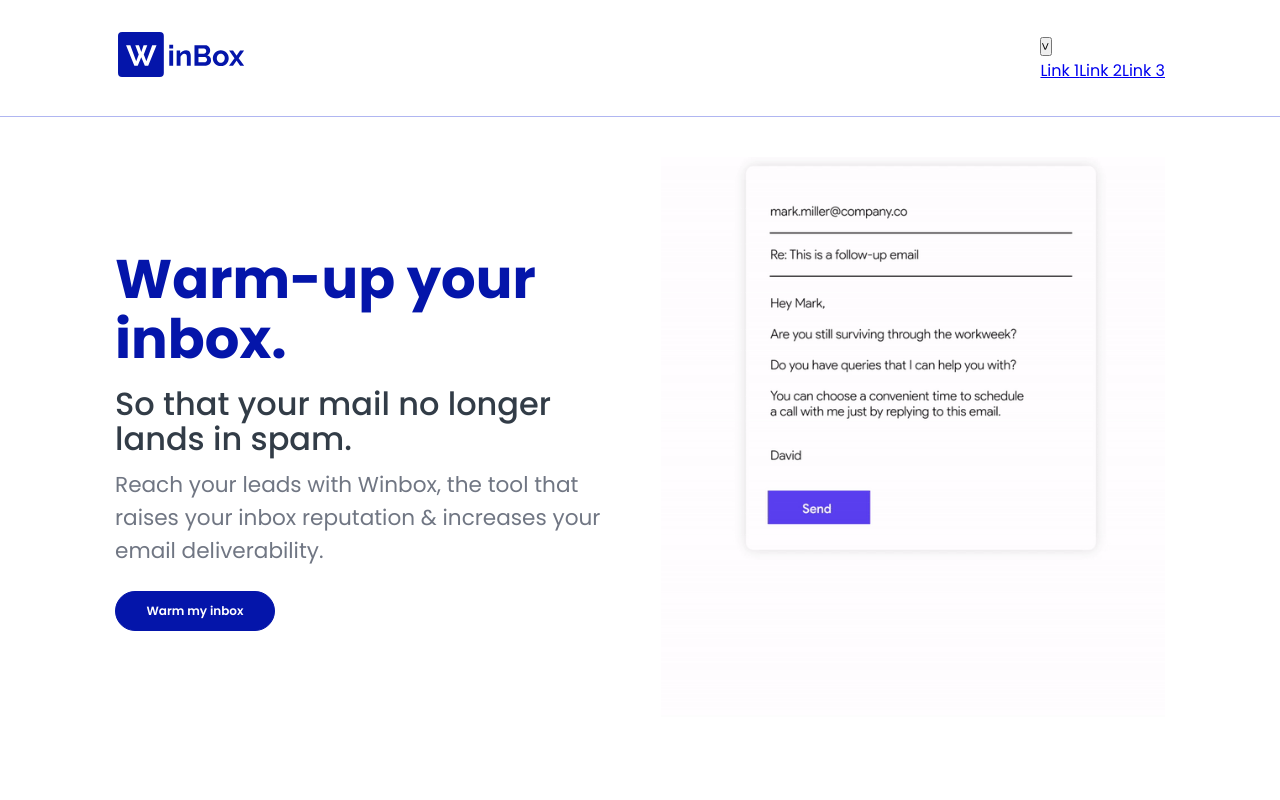
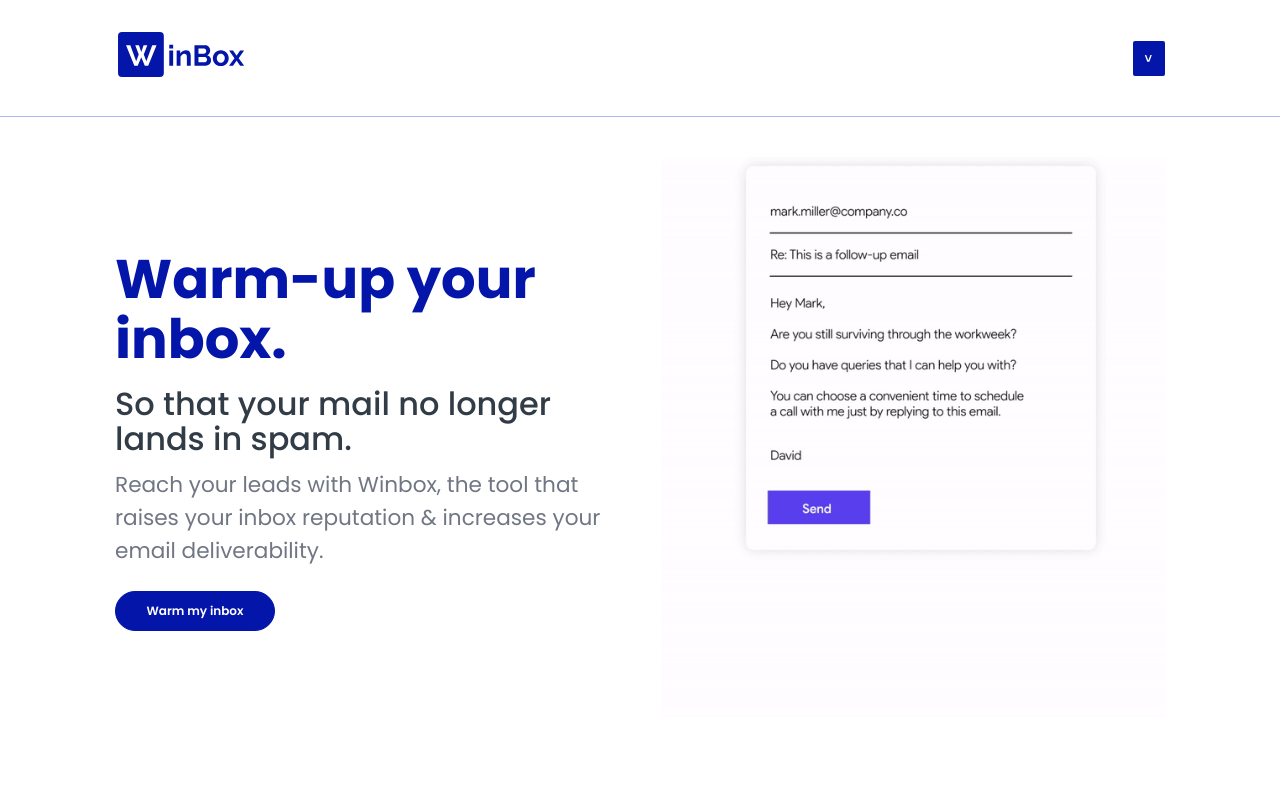
Before and after one commit to Mr-Nayra/WinboxHomepage, a React (Create React App) app: page /home in a window 1280 px wide. Shown: the top 800 px of the page. Built offline with nearby package versions, Linux system fonts and the light colour scheme.

Commit message:
Mobile responsove 9

```diff
--- a/src/components/Elements/Header/Header.js
+++ b/src/components/Elements/Header/Header.js
@@ -4,12 +4,19 @@
 import BlueButton from "../../UI/BlueButton/Button";
 import { Container } from "../../UI/Card/Card";
 import { Link } from "react-router-dom";
+import { useState } from "react";
 
 const redirect = () => {
   window.location.href = "https://app.getwinbox.co/";
 };
 
 const Header = (props) => {
+  const [show, setShow] = useState(false);
+
+  const openBox = () => {
+    setShow((prev) => !prev);
+  };
+
   return (
     <div className={classes.container}>
       <Container>
@@ -18,15 +25,23 @@
             <Logo className={classes.logo} />
           </Link>
           <div class="dropdown">
-            <button class="dropbtn" onclick="myFunction()">
-              <p style={{ transform: "rotate(90deg)" }}>></p>
+            <button className={classes.dropButton} onClick={openBox}>
+              <p
+                style={{ transform: show ? "rotate(-90deg)" : "rotate(90deg)" }}
+              >
+                &gt;
+              </p>
             </button>
-            <div class="dropdown-content" id="myDropdown">
-              <a href="#">Link 1</a>
-              <a href="#">Link 2</a>
-              <a href="#">Link 3</a>
-            </div>
+            {show && (
+              <div className={classes.dropdownContent}>
+                <button onClick={props.onClick} value={props.value}>
+                  Join Our Network
+                </button>
+                <button onClick={redirect}>Get Started</button>
+              </div>
+            )}
           </div>
+
           {/* <div className={classes.flex}>
             <BlueButton
               onClick={props.onClick}
--- a/src/components/Elements/Header/Header.module.css
+++ b/src/components/Elements/Header/Header.module.css
@@ -13,36 +13,71 @@
   align-content: stretch;
 }
 
-.flex{
+.flex {
   display: flex;
   justify-content: space-between;
   align-items: center;
 }
 
-.button{
+.button {
   margin-left: 2vw;
 }
 
-.logo{
-  height:45px;
-  width:133px;
+.logo {
+  height: 45px;
+  width: 133px;
+}
+
+.dropButton {
+  background-color: #0415aa;
+  border: none;
+  font-weight: 600;
+  color: white;
+  padding: 10px 12px;
+  border-radius: 2px;
+}
+
+.dropdownContent {
+  position: absolute;
+  left: 0;
+  margin-top: 4vh;
+  width: 100vw;
+  height: 10vh;
+  min-width: 160px;
+  box-shadow: 0px 8px 16px 0px rgba(0, 0, 0, 0.2);
+  z-index: 1;
+}
+
+.dropdownContent button {
+  width: 100%;
+  height: 50%;
+  font-weight: 500;
+  background-color: #0415aa;
+  border: none;
+  color: white;
+  border-bottom: 1px solid white;
+}
+
+.dropdownContent button:hover,
+.dropdownContent button:active {
+  background-color: white;
+  border: 1.5px solid #0415aa;;
+  color: #0415aa;
 }
 
 @media (max-width: 766px) {
-  .container{
+  .container {
     padding: 2vh 40px;
   }
-  .logo{
+
+  .logo {
     height: auto;
-    width:100px;
+    width: 100px;
   }
 }
 
 @media (max-width: 480px) {
-  .container{
+  .container {
     padding: 2vh 20px;
   }
-  .bluebutton{
-    visibility: hidden;
-  }
 }
```
